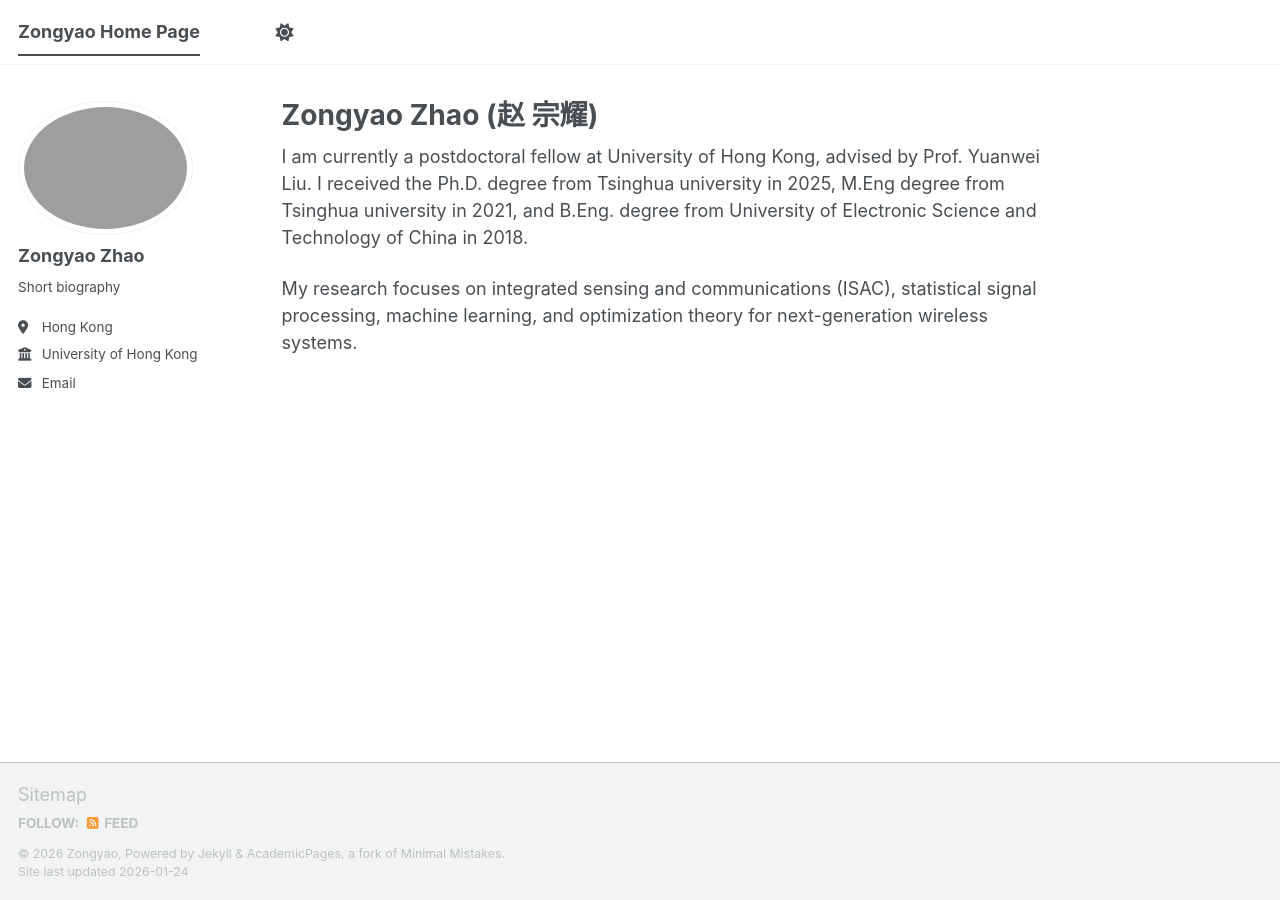
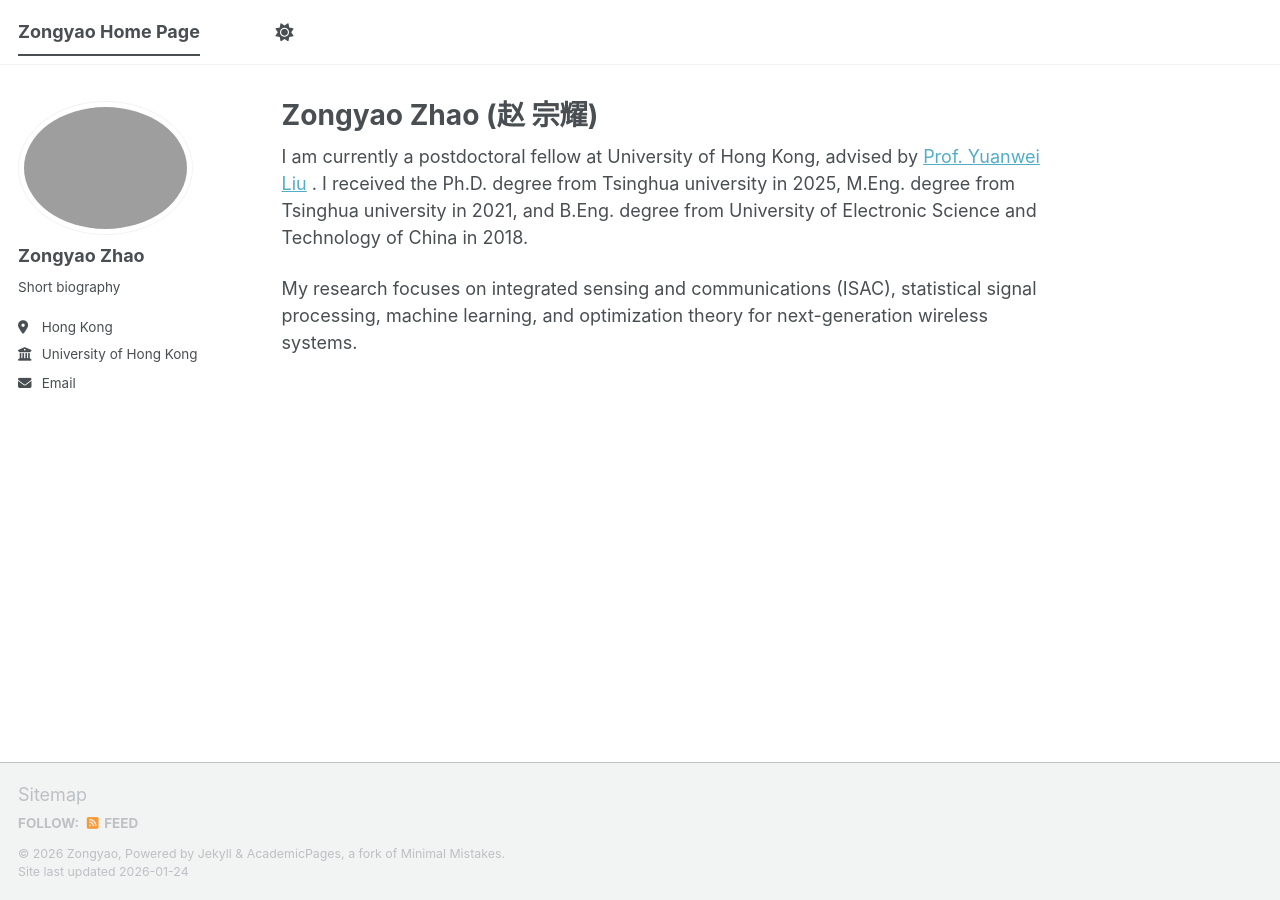
Before and after one commit to ZongyaoZhao/ZongyaoZhao.github.io, a Jekyll site: the page built from _pages/about.md, in a window 1280 px wide. Built offline with Jekyll 4.4.1, drawn with Linux system fonts in a browser that asks for light colours; a script bundle is joined from its source files by our own code; library files that are not in the unit come from our copies; part of the change alters nothing that is shown.

```diff
--- a/_pages/about.md
+++ b/_pages/about.md
@@ -6,6 +6,7 @@ redirect_from:
   - /about/
   - /about.html
 ---
-I am currently a postdoctoral fellow at University of Hong Kong, advised by Prof. Yuanwei Liu. I received the Ph.D. degree from Tsinghua university in 2025, M.Eng degree from Tsinghua university in 2021, and B.Eng. degree from University of Electronic Science and Technology of China in 2018.
+I am currently a postdoctoral fellow at University of Hong Kong, advised by <a href="https://www.eee.hku.hk/~yuanwei/index.html">Prof. Yuanwei Liu</a>
+. I received the Ph.D. degree from Tsinghua university in 2025, M.Eng. degree from Tsinghua university in 2021, and B.Eng. degree from University of Electronic Science and Technology of China in 2018.
 
 My research focuses on integrated sensing and communications (ISAC), statistical signal processing, machine learning, and optimization theory for next-generation wireless systems.
```
